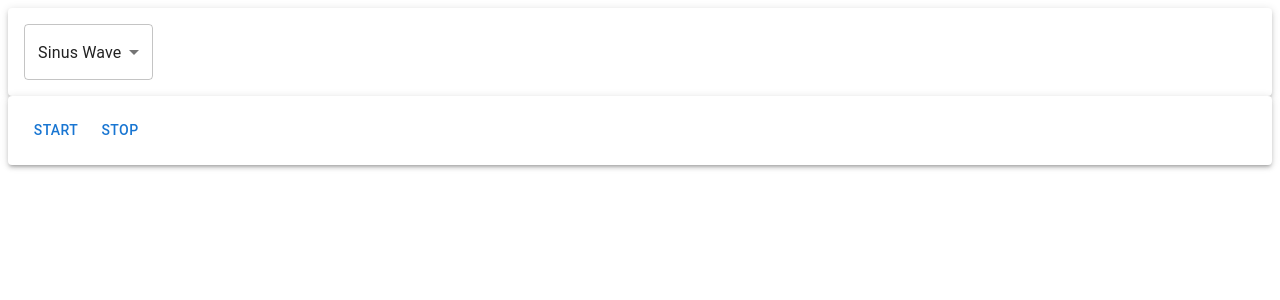
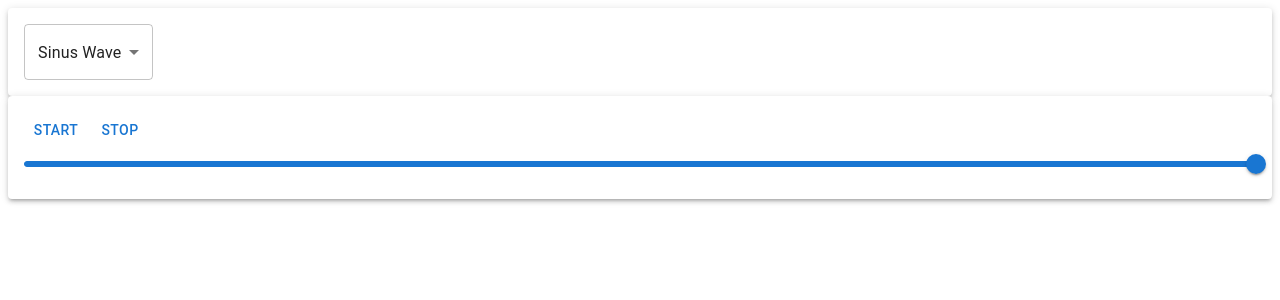
Before and after one commit to filipizydorczyk/edu-simple-synth, a React (Create React App) app: page / in a window 1280 px wide. Shown: the top 300 px of the page. Built offline with nearby package versions, Linux system fonts and the light colour scheme.

Commit message:
dev: added volume control

```diff
--- a/src/App.tsx
+++ b/src/App.tsx
@@ -4,12 +4,17 @@ import WaveSection from "./components/WaveSection";
 import { useSynth } from "./hooks/synth";
 
 function App() {
-    const { start, stop, wave, setWave } = useSynth();
+    const { start, stop, wave, setWave, volume, setVolume } = useSynth();
 
     return (
         <>
             <WaveSection wave={wave} onWaveFormChanged={setWave} />
-            <PlaySection onStart={start} onStop={stop} />
+            <PlaySection
+                onStart={start}
+                onStop={stop}
+                onVolumeChanged={(val) => setVolume(val / 10)}
+                volume={volume * 10}
+            />
         </>
     );
 }
--- a/src/components/PlaySection.tsx
+++ b/src/components/PlaySection.tsx
@@ -1,16 +1,30 @@
-import { Button, Paper } from "@mui/material";
+import { Button, Paper, Slider } from "@mui/material";
 import React from "react";
 
 type PlaySectionProps = {
+    volume: number;
     onStart: () => void;
     onStop: () => void;
+    onVolumeChanged: (vol: number) => void;
 };
 
-function PlaySection({ onStart, onStop }: PlaySectionProps) {
+function PlaySection({
+    onStart,
+    onStop,
+    volume,
+    onVolumeChanged,
+}: PlaySectionProps) {
     return (
         <Paper style={{ padding: "1rem" }} elevation={3}>
             <Button onClick={onStart}>Start</Button>
             <Button onClick={onStop}>Stop</Button>
+            <Slider
+                value={volume}
+                onChange={(_, value) => onVolumeChanged(value as number)}
+                max={10}
+                min={0}
+                aria-labelledby="continuous-slider"
+            />
         </Paper>
     );
 }
--- a/src/hooks/synth.ts
+++ b/src/hooks/synth.ts
@@ -18,6 +18,7 @@ export type WaveForm = "sin" | "noise";
 export const useSynth = () => {
     const [audioSource, setAudioSource] = useState<AudioBufferSourceNode>();
     const [waveFromFn, setWaveFromFn] = useState<WaveForm>("sin");
+    const [volume, setVolume] = useState(1);
 
     const numSamples = SAMPLE_RATE * DURATION;
     const samples = new Float32Array(numSamples);
@@ -26,7 +27,7 @@ export const useSynth = () => {
         samples[i] =
             WaveFromFunctions[waveFromFn](
                 (2 * Math.PI * FREQUENCY * i) / SAMPLE_RATE
-            ) / 4;
+            ) * volume;
     }
 
     const audioCtx = new AudioContext();
@@ -54,5 +55,12 @@ export const useSynth = () => {
         audioSource?.stop();
     };
 
-    return { start, stop, wave: waveFromFn, setWave: setWaveFromFn };
+    return {
+        start,
+        stop,
+        wave: waveFromFn,
+        setWave: setWaveFromFn,
+        volume,
+        setVolume,
+    };
 };
```
Also changed, not shown: 1 other file (tests, documents, lock files or other folders).
